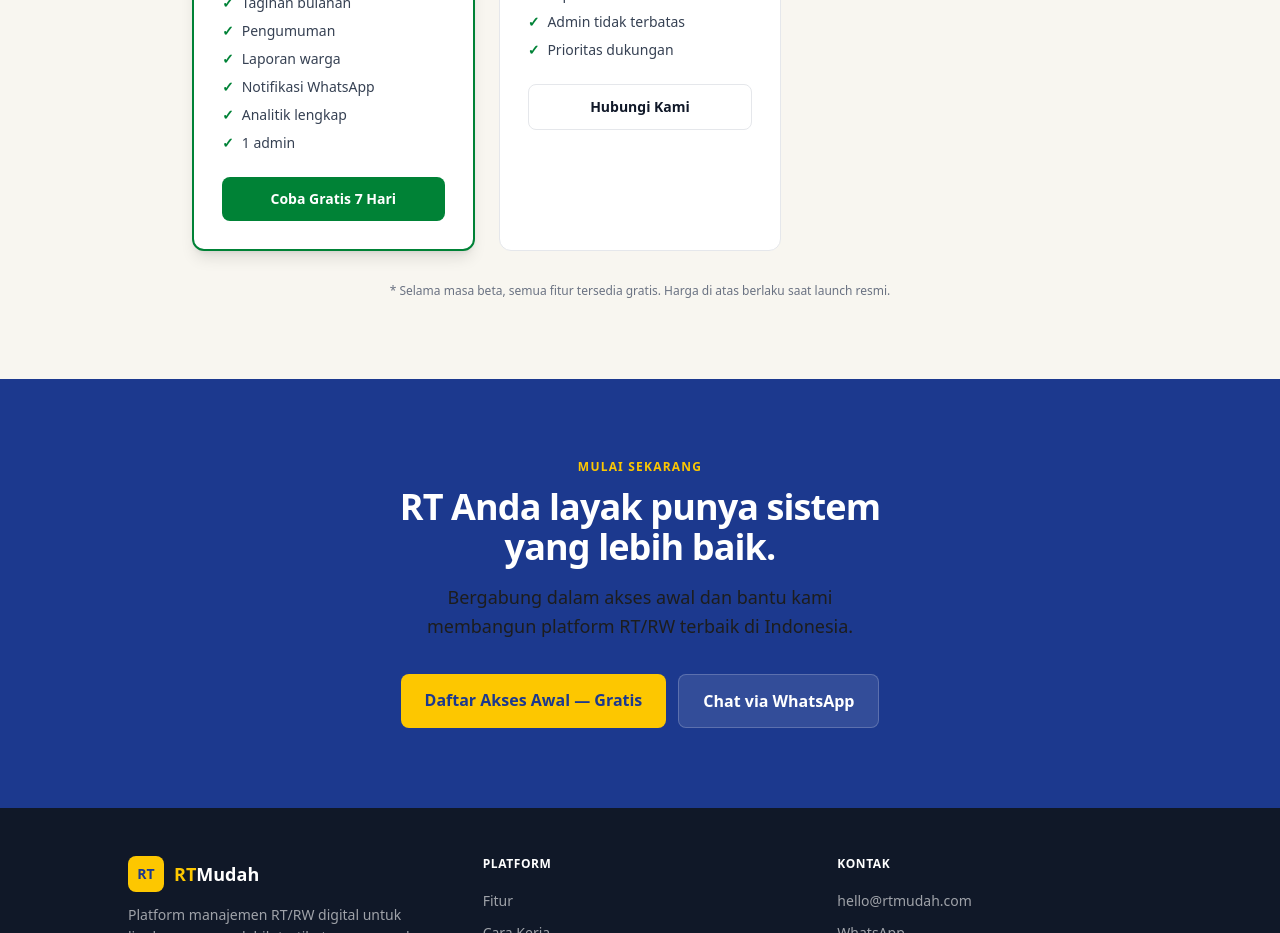
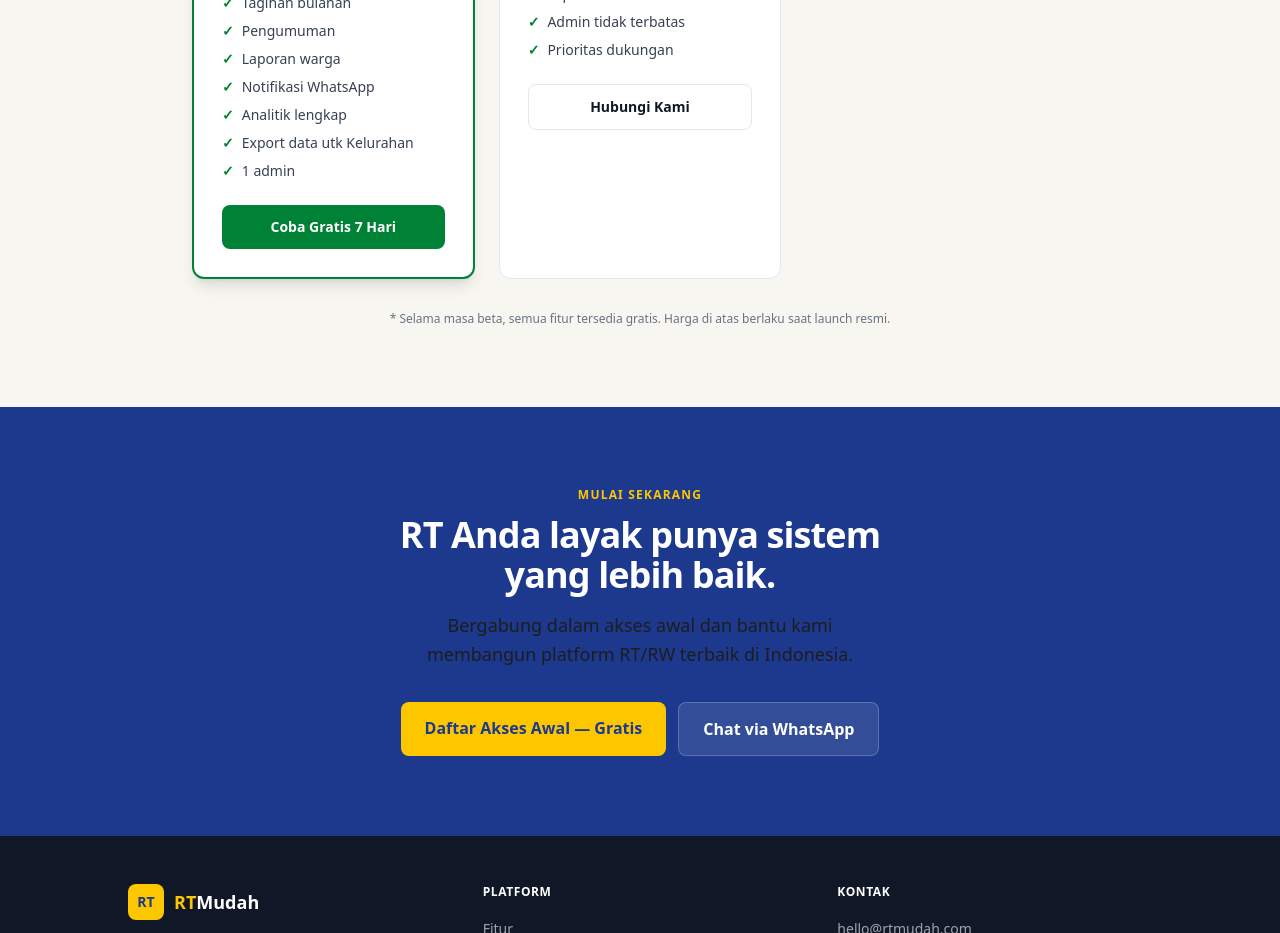
Before and after one commit to chrisimbolon/rtaktif, a Next.js app in the folder frontend/: page / in a window 1280 px wide. Shown: the part 2740-3673 px from the top of the page. Built offline with nearby package versions, Linux system fonts and the light colour scheme.

Commit message:
feat-frontend: add feature on package

```diff
--- a/frontend/app/page.tsx
+++ b/frontend/app/page.tsx
@@ -35,7 +35,7 @@ const PLANS = [
   {
     name: "RT Aktif", price: "Rp 450.000,-", period: "/tahun",
     desc: "Untuk RT yang ingin fitur lengkap dan notifikasi otomatis",
-    features: ["Hingga 200 KK", "Data & profil warga","Tagihan bulanan","Pengumuman","Laporan warga", "Notifikasi WhatsApp", "Analitik lengkap", "1 admin"],
+    features: ["Hingga 200 KK", "Data & profil warga","Tagihan bulanan","Pengumuman","Laporan warga", "Notifikasi WhatsApp", "Analitik lengkap",'Export data utk Kelurahan', "1 admin"],
     cta: "Coba Gratis 7 Hari", href: "/register", featured: true,
   },
   {
```
